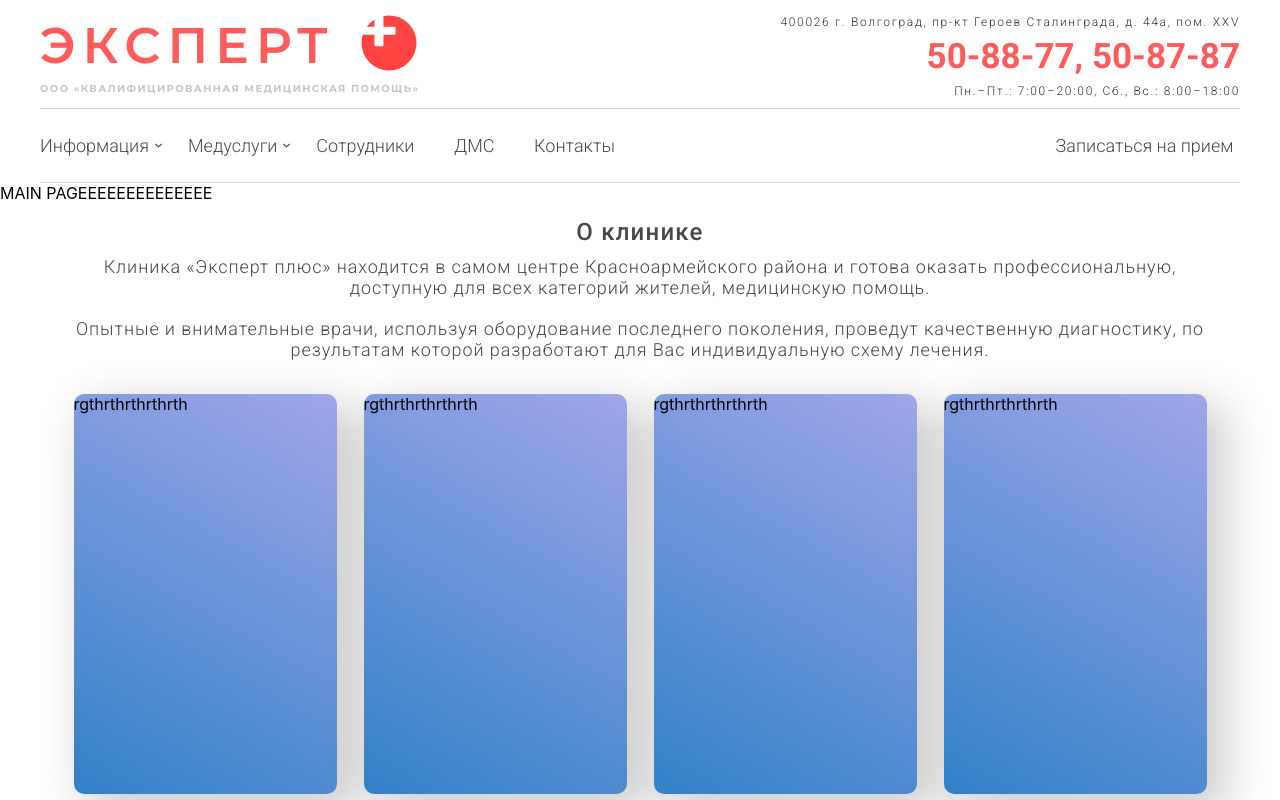
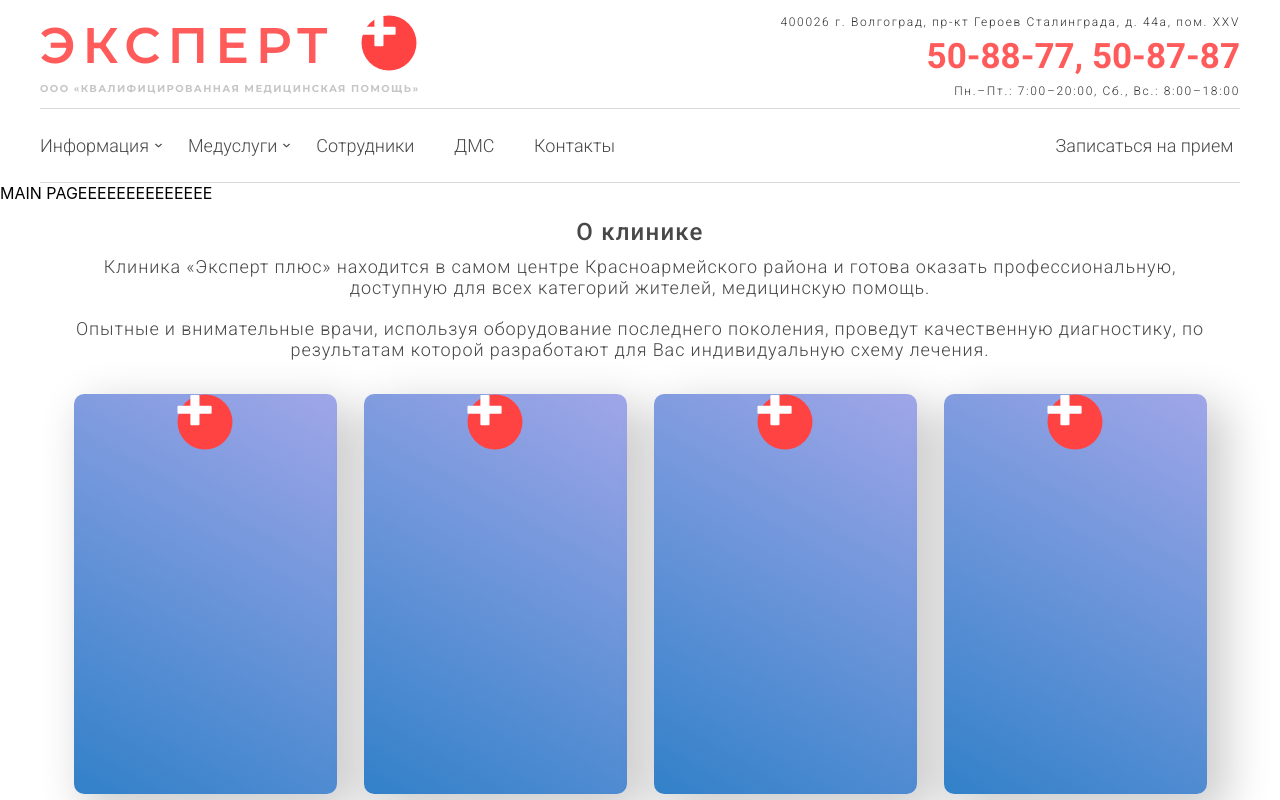
Before and after one commit to CanUFeelMyHeart/expertPlus, a React (Create React App) app in the folder medical-clinic-expert/: page / in a window 1280 px wide. Shown: the top 800 px of the page. Built offline with nearby package versions, Linux system fonts and the light colour scheme; the HTML template or start-up script is replaced by a standard one.

Commit message:
aboutClinicBlock image blick is set

```diff
--- a/medical-clinic-expert/src/components/AboutClinicComponent/AboutClinicBlockComponent/AboutClinicBlockComponent.css
+++ b/medical-clinic-expert/src/components/AboutClinicComponent/AboutClinicBlockComponent/AboutClinicBlockComponent.css
@@ -5,10 +5,15 @@
     display: flex;
     margin: 13.5px;
     flex-direction: column;
-    align-items: flex-start;
-
 
     background: linear-gradient(209.51deg, #9fa6e8 0.34%, #3281c9 99.44%);
     box-shadow: 15px 15px 45px 5px rgba(0, 0, 0, 0.2);
     border-radius: 10px;
 }
+
+.aboutClinicBlock__img {
+    display: flex;
+    flex-direction: row;
+    justify-content: center;
+    align-items: center;
+}
--- a/medical-clinic-expert/src/components/AboutClinicComponent/AboutClinicBlockComponent/AboutClinicBlockComponent.jsx
+++ b/medical-clinic-expert/src/components/AboutClinicComponent/AboutClinicBlockComponent/AboutClinicBlockComponent.jsx
@@ -1,10 +1,13 @@
 import React from "react";
-import './AboutClinicBlockComponent.css'
+import "./AboutClinicBlockComponent.css";
+import testImage from '../../../img/logo.svg'
 
 export const AboutClinicBlockComponent = () => {
     return (
         <div className="aboutClinicBlock">
-rgthrthrthrthrth
+            <div className="aboutClinicBlock__img"><img src={testImage}></img></div>
+            <div className="aboutClinicBlock__header"></div>
+            <div className="aboutClinicBlock__description"></div>
         </div>
     );
 };
```
